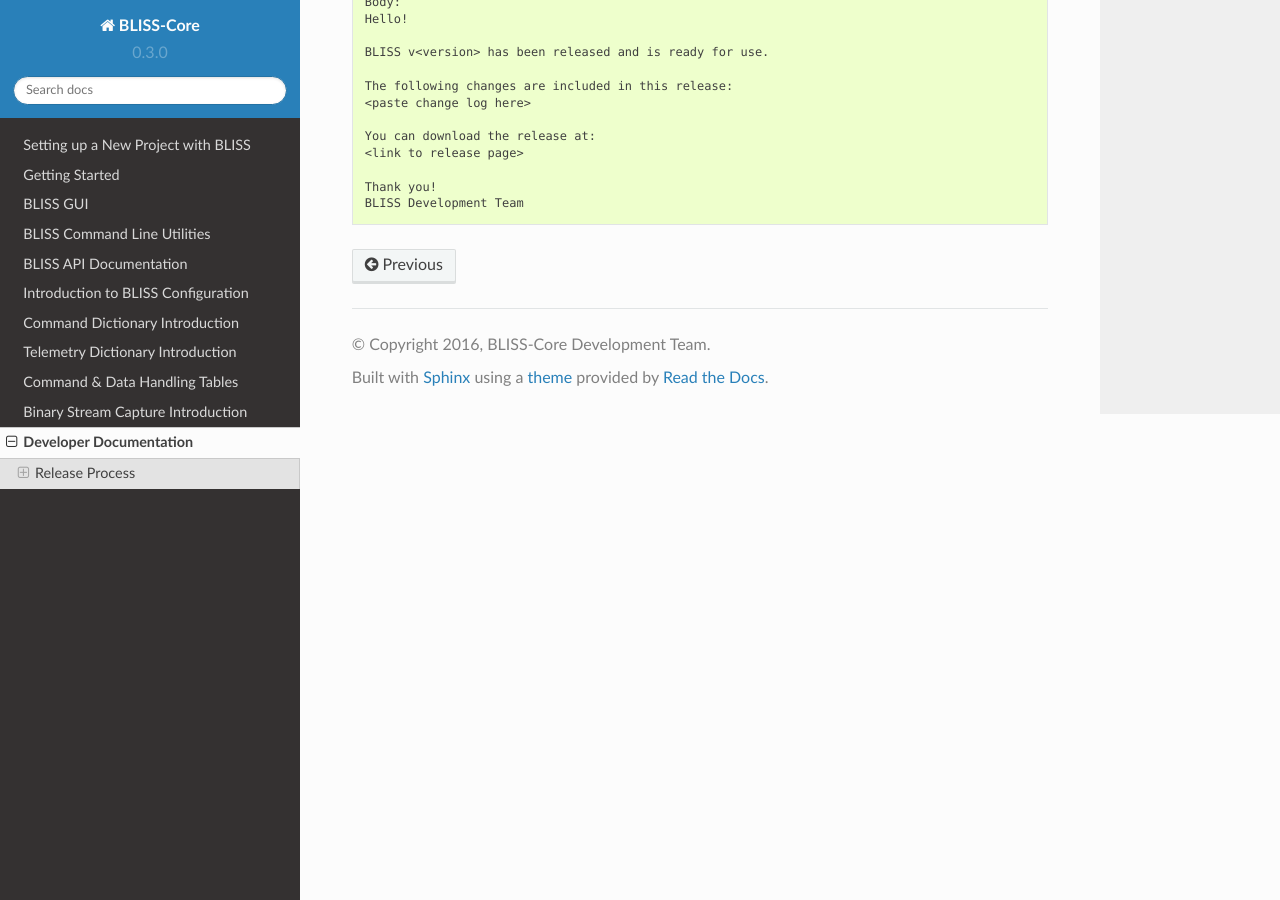
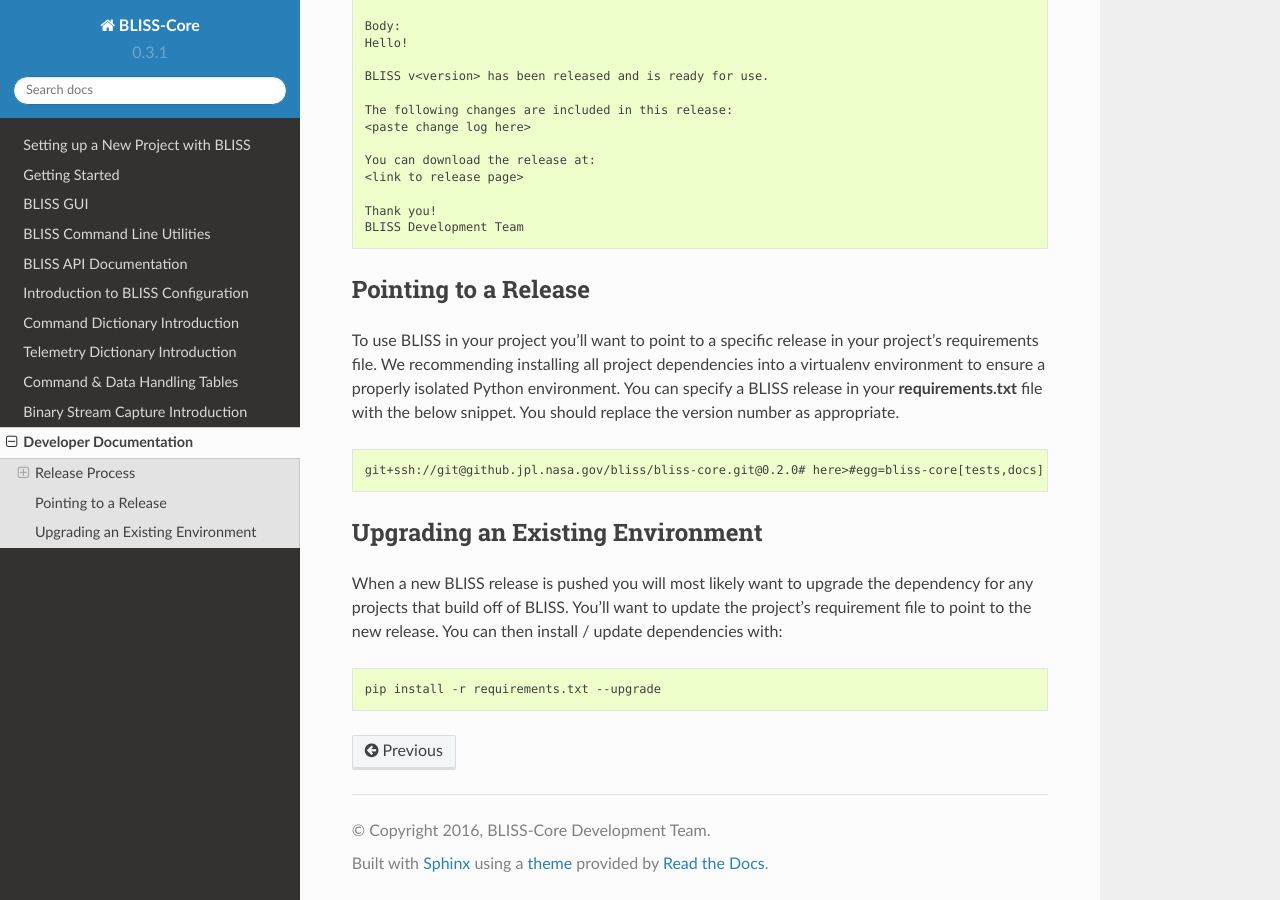
Before and after one commit to NASA-AMMOS/AIT-Core, a Sphinx documentation site: the page built from doc/source/developer_info.rst, in a window 1280 px wide and 900 px high, scrolled down 1329 px. Built offline with Sphinx 7.4.7 and the Read the Docs theme 2.0.0, drawn with Linux system fonts in a browser that asks for light colours; some of the changed text lies outside the part shown.

Commit message:
Fix version number issue in setup.py and prepare for 0.3.1 release
Updated the release docs to include instructions on updating the package
version listed in setup.py and updated setup.py to point to version
0.3.1 in preparation for a release to fix this issue.

Documentation has been updated with information on how to reference a
BLISS release in another project's dependencies and how to upgrade those
dependencies when a new BLISS release is tagged.

```diff
--- a/doc/source/conf.py
+++ b/doc/source/conf.py
@@ -59,9 +59,9 @@
 # built documents.
 #
 # The short X.Y version.
-version = u'0.3.0'
+version = u'0.3.1'
 # The full version, including alpha/beta/rc tags.
-release = u'0.3.0'
+release = u'0.3.1'
 
 # The language for content autogenerated by Sphinx. Refer to documentation
 # for a list of supported languages.
--- a/doc/source/developer_info.rst
+++ b/doc/source/developer_info.rst
@@ -9,7 +9,7 @@
 
 First you need to determine the version number for the release. **bliss-core** uses standard semantic versioning (Major.Minor.Patch). Major bumps are for large, non-backwards compatible changes; Minor bumps are for backwards compatible changes; Patch bumps are for incremental bug fixes, small releases, and end-of-sprint releases.
 
-Update the project documentation to use the correct version names. The `conf.py <https://github.jpl.nasa.gov/bliss/bliss-core/blob/master/doc/source/conf.py>`_ file contains a **version** and **release** option. Both of these should be updated to point to the version number for this release. Commit and push these changes to master.
+Update the project documentation to use the correct version names. The `conf.py <https://github.jpl.nasa.gov/bliss/bliss-core/blob/master/doc/source/conf.py>`_ file contains a **version** and **release** option. Both of these should be updated to point to the version number for this release. The appropriate version number must also be set in the project's **setup.py** file. Commit and push these changes to master.
 
 Generate Release Notes
 ^^^^^^^^^^^^^^^^^^^^^^
@@ -62,3 +62,22 @@
 
    Thank you!
    BLISS Development Team
+
+Pointing to a Release
+---------------------
+
+To use BLISS in your project you'll want to point to a specific release in your project's requirements file. We recommending installing all project dependencies into a virtualenv environment to ensure a properly isolated Python environment. You can specify a BLISS release in your **requirements.txt** file with the below snippet. You should replace the version number as appropriate.
+
+.. code-block:: none
+
+   git+ssh://git@github.jpl.nasa.gov/bliss/bliss-core.git@0.2.0# here>#egg=bliss-core[tests,docs]
+
+
+Upgrading an Existing Environment
+---------------------------------
+
+When a new BLISS release is pushed you will most likely want to upgrade the dependency for any projects that build off of BLISS. You'll want to update the project's requirement file to point to the new release. You can then install / update dependencies with:
+
+.. code-block:: bash
+
+   pip install -r requirements.txt --upgrade
--- a/setup.py
+++ b/setup.py
@@ -4,7 +4,7 @@
 
 setup(
     name         = 'bliss-core',
-    version      = '0.1',
+    version      = '0.3.1',
     packages     = [ 'bliss' ],
     author       = 'BLISS-Core Development Team',
     author_email = 'bliss@jpl.nasa.gov',
```
